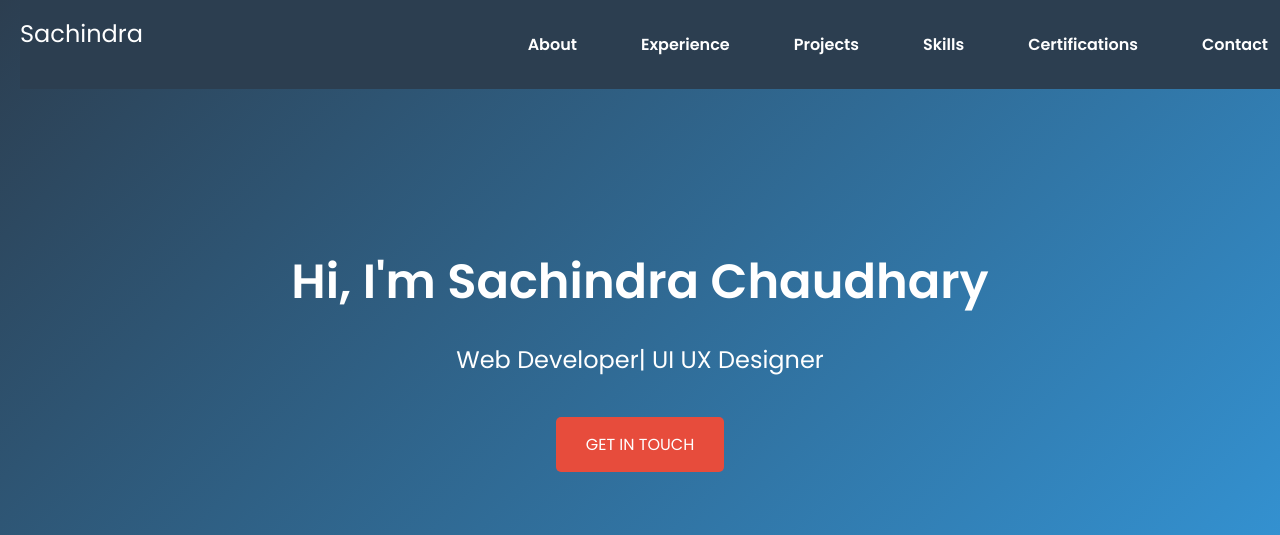
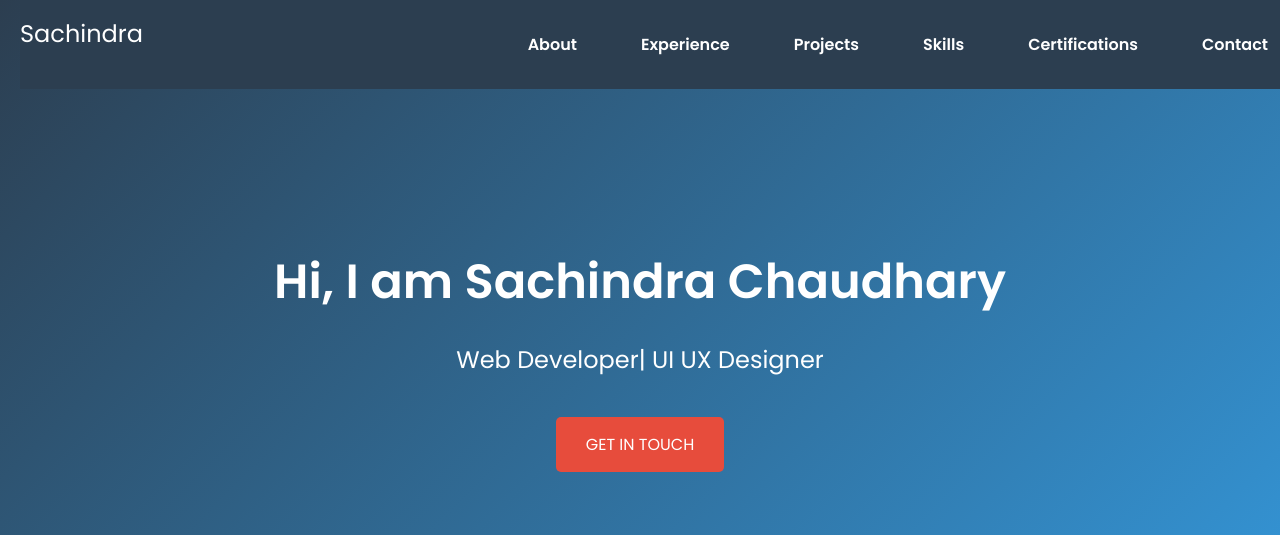
Before and after one commit to sachindra55/portfolio, a plain HTML site: page index.html in a window 1280 px wide. Shown: the top 535 px of the page. Drawn offline with Linux system fonts and the light colour scheme.

Commit message:
Update index.html

```diff
--- a/index.html
+++ b/index.html
@@ -36,7 +36,7 @@
             </div>
         </nav>
         <div class="hero">
-            <h1>Hi, I'm Sachindra Chaudhary</h1>
+            <h1>Hi, I am Sachindra Chaudhary</h1>
             <p>Web Developer| UI UX Designer</p>
             <a href="#contact" class="cta-button">Get in Touch</a>
         </div>
```
